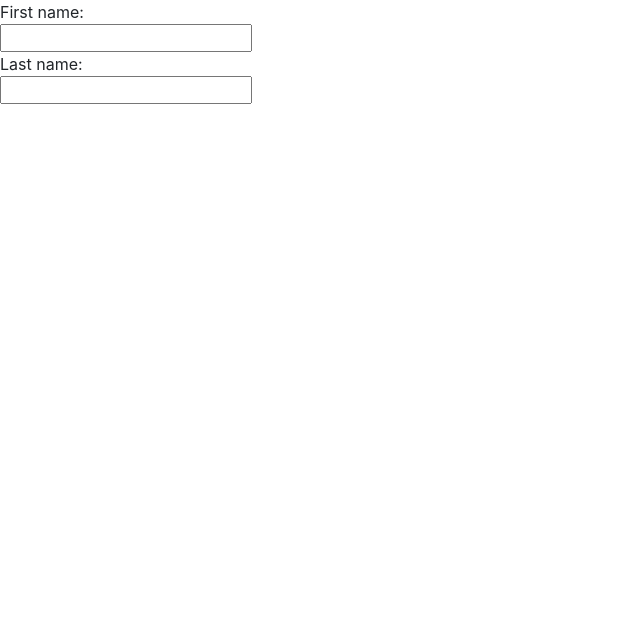
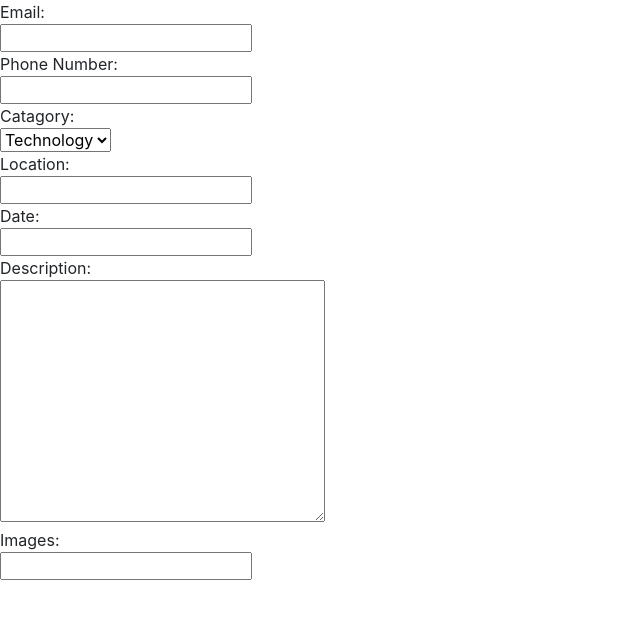
Before and after one commit to jgomez8558/Project_Scorpio, a PHP site: page /classform.php in a window 1280 px wide. Shown: the top 619 px of the page, without its empty margins (0-640 px from the left). Run offline with PHP 8.4, Linux system fonts and the light colour scheme.

Commit message:
Created classform

```diff
--- a/classform.php
+++ b/classform.php
@@ -22,10 +22,28 @@ include('connection.php');
  <body>
 
   <form>
-  First name:<br>
-  <input type="text" name="firstname"><br>
-  Last name:<br>
-  <input type="text" name="lastname">
+  Email:<br>
+  <input type="text" name="email"><br>
+  Phone Number:<br>
+  <input type="text" name="phoneNumber"><br>
+  Catagory:<br>
+  <select name="cars">
+    <option value="Technology">Technology</option>
+    <option value="Health">Health</option>
+    <option value="Art">Art</option>
+    <option value="Cooking">Cooking</option>
+    <option value="Music">Music</option>
+  </select>
+  <br>
+  Location:<br>
+  <input type="text" name="location"><br>
+  Date:<br>
+  <input type="text" name="date"><br>
+  Description:<br>
+  <textarea name="message" rows="10" cols="30"></textarea>
+  <br>
+  Images:<br>
+  <input type="text" name="images"><br>
 </form>
 
     <script src="https://ajax.googleapis.com/ajax/libs/jquery/3.3.1/jquery.min.js"></script>
```
